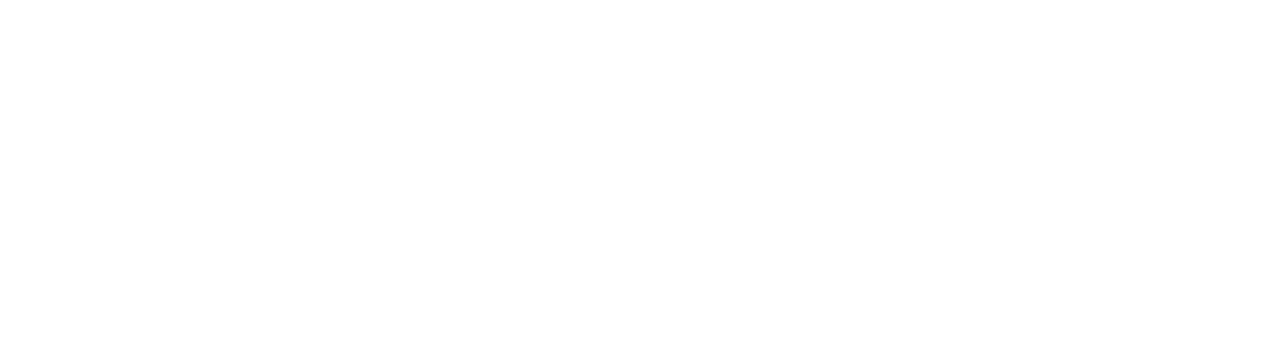
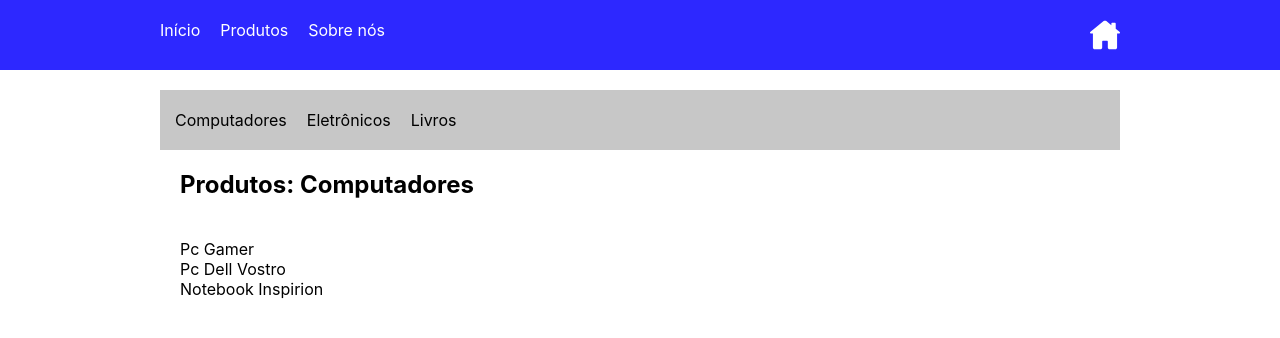
Before and after one commit to AlbertoVilar/Desafio-rote-react, a React (Vite) app: page /produtos/1 in a window 1280 px wide. Before the commit this address had no page. Shown: the top 338 px of the page. Built offline with nearby package versions, Linux system fonts and the light colour scheme.

Commit message:
Menus, links, routes and Not found finished

```diff
--- a/src/App.tsx
+++ b/src/App.tsx
@@ -5,6 +5,8 @@
 import Products from "./routes/Home/Products";
 import Wellcome from "./components/Wellcome";
 import AboutUs from "./routes/Home/AboutUs";
+import ComputerCategory from "./routes/Home/Products/ComputerCategory/computer";
+import NotFound from "./NotFound";
 
 
 
@@ -15,8 +17,12 @@
         <Routes>
             <Route path="/" element = {<Home />}>
               <Route index element = {<Wellcome />} />
-              <Route path="produtos" element = {<Products />} />
+              <Route path="produtos" element = {<Products />}>
+                  <Route path=":computerId" element = {<ComputerCategory />} />
+              </Route>
+
               <Route path="sobre" element = {<AboutUs />} />
+              <Route path="*" element={<NotFound />} />
             </Route>
         </Routes>
     </BrowserRouter>
--- /dev/null
+++ b/src/NotFound/index.tsx
@@ -0,0 +1,8 @@
+
+export default function NotFound() {
+    return (
+      <main className="container">
+        <p>Not found!</p>
+      </main>
+    );
+  }
--- /dev/null
+++ b/src/ProductsList.ts
@@ -0,0 +1,28 @@
+import { Product } from "./types/Product";
+
+
+export  const ProductsList: Product[] = [
+
+  {id: 1,
+  name: "Computadores",
+  prod: ["Pc Gamer ", "Pc Dell Vostro", "Notebook Inspirion"]
+  },
+
+  {id: 2,
+  name: "Eletrônicos",
+  prod: ["Smartphome S24", " Smart tv 4K 42", "Smart watch"]
+  },
+
+  {id: 3,
+  name: "Livros",
+  prod: ["Brevidade da vida", "Senhor dos aneis", " Meditações"]
+  }
+];
+
+export function getProducts() {
+  return ProductsList;
+}
+
+export function getProduct(number: number) {
+  return ProductsList.find((product) => product.id === number);
+}
--- a/src/components/Header/index.tsx
+++ b/src/components/Header/index.tsx
@@ -17,12 +17,15 @@
                 <li className="nav-menu">Sobre nós</li>
               </Link>
           </ul>
+          <Link to={"/"}>
                 <img
                 src={HomeImg}
                 alt="Home"
                 title="Página inicial"
                 className="home-icon"
               />
+          </Link>
+
       </nav>
     </header>
   );
--- a/src/components/Header/styles.css
+++ b/src/components/Header/styles.css
@@ -6,6 +6,7 @@
      height: 70px;
      margin: 0 auto;
      padding: 20px;
+     margin-bottom: 20px;
 }
 
 .nav-menu {
--- a/src/components/SubNav/index.tsx
+++ b/src/components/SubNav/index.tsx
@@ -1,14 +1,23 @@
+import { Link } from "react-router-dom";
 import "./styels.css"
+import { ProductsList } from "../../ProductsList";
 
 const SubNav = ()=> {
+
     return (
-        <nav className="container nav-bar  section-nav">
-            <ul className="nav-bar-menu">
-            <li className="nav-item">Computadores</li>
-            <li className="nav-item">Eletrônicos</li>
-            <li className="nav-item">Livros</li>
-          </ul>
-        </nav>
-    )
+
+    <nav className="container nav-bar  section-nav">
+        <ul className="nav-bar-menu">
+
+            {ProductsList.map((product) =>
+
+            <Link to={`/produtos/${product.id}`} key={product.id}>
+               <li>{product.name}</li>
+            </Link>)}
+        </ul>
+    </nav>
+
+
+    );
 }
 export default SubNav;
--- a/src/components/SubNav/styels.css
+++ b/src/components/SubNav/styels.css
@@ -4,8 +4,9 @@
     display: flex;
     align-items: center;
     padding-left: 15px;
-   ;
+
 }
-.nav-item {
-    color: var(--color-ft-secundary);
- }
+
+li {
+    color: var( --color-ft-secundary);
+}
--- /dev/null
+++ b/src/routes/Home/Products/ComputerCategory/computer.tsx
@@ -0,0 +1,32 @@
+import "./styles.css";
+import { useParams } from "react-router-dom";
+import { getProduct } from "../../../../ProductsList";
+
+export default function ComputerCategory() {
+  const params = useParams();
+  const product = getProduct(Number(params.computerId));
+
+  return (
+    product && (
+      <main className="container ">
+
+            <section className="box-products">
+
+                <div className="box-produc-name">
+                    <h2>Produtos: {product.name}</h2>
+                </div>
+
+                <div className="box-products-details">
+
+                    { product.prod.map((item, index) => (
+                        <p key={ index }>{ item }</p>
+
+                    ))}
+
+                </div>
+
+            </section>
+      </main>
+    )
+  );
+}
--- /dev/null
+++ b/src/routes/Home/Products/ComputerCategory/styles.css
@@ -0,0 +1,19 @@
+
+.box-products {
+   height: 200px;
+}
+
+.box-products-details {
+    display: block;
+    height: 100%;
+    flex-direction: column;
+
+}
+
+.box-produc-name {
+    padding: 20px;
+}
+
+.box-products-details {
+    padding: 20px;
+}
--- a/src/routes/Home/Products/index.tsx
+++ b/src/routes/Home/Products/index.tsx
@@ -1,8 +1,17 @@
+
+import { Outlet } from "react-router-dom";
 import SubNav from "../../../components/SubNav";
 
 const Products = () => {
+
+
+
     return (
-        <SubNav />
+        <>
+         <SubNav />
+         <Outlet />
+        </>
+
     );
 }
 export default Products;
--- /dev/null
+++ b/src/types/Product.ts
@@ -0,0 +1,5 @@
+export type Product = {
+    id: number;
+    name: string;
+    prod: string[];
+}
```
Lines whose indentation alone changed are shown as unchanged.
